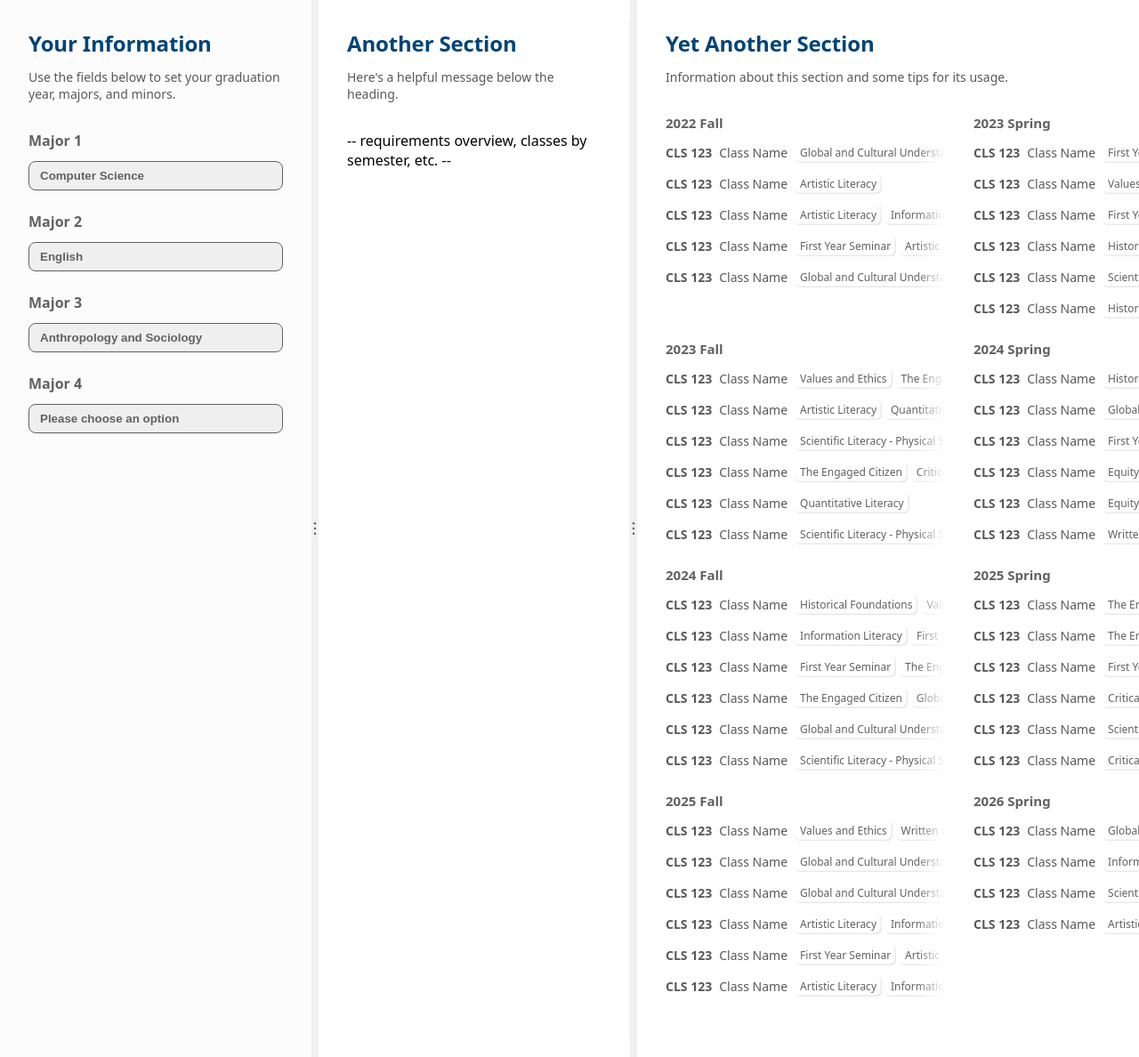
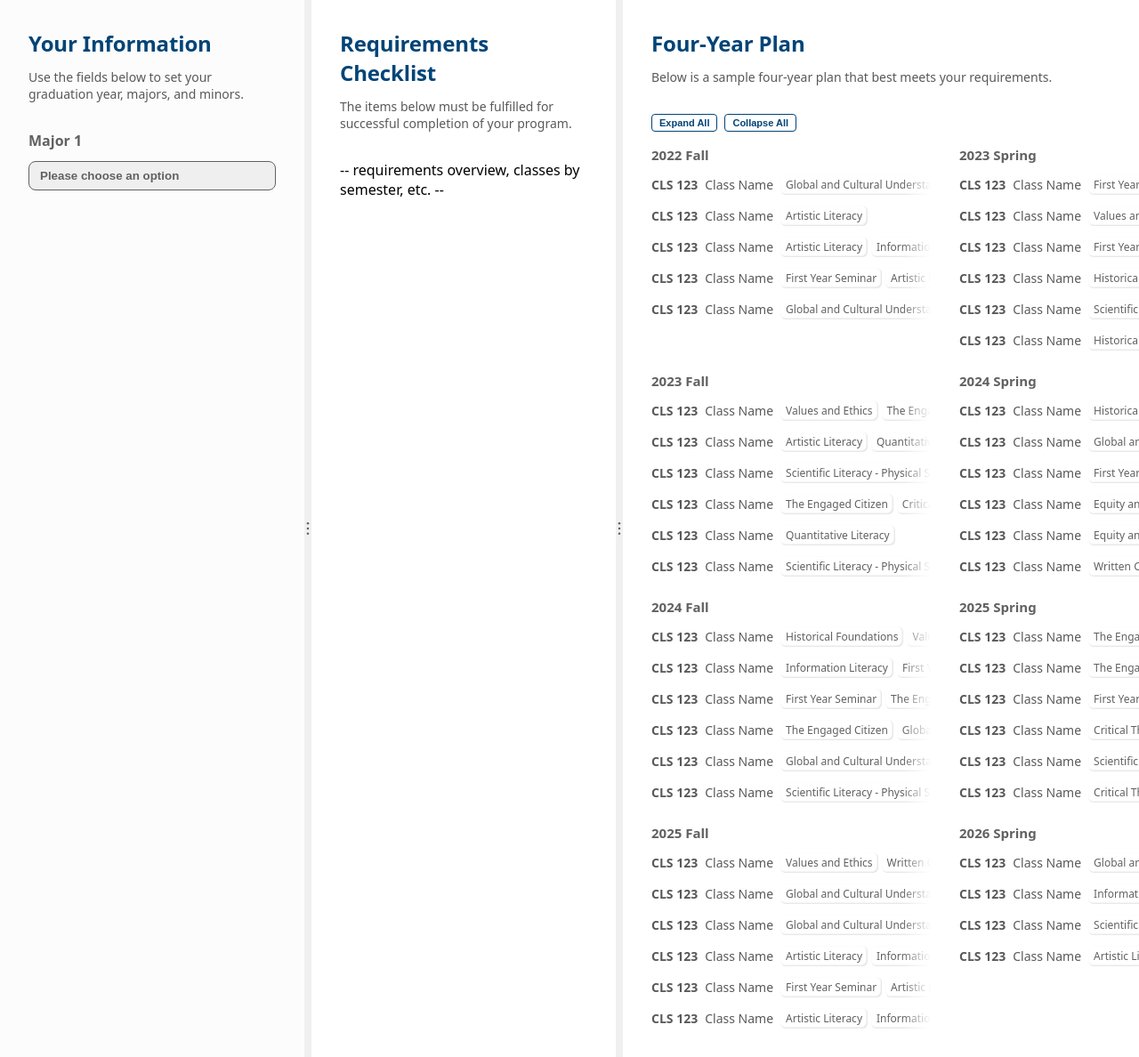
Before and after one commit to jbearley/fyp, a Flask app: page / in a window 1280 px wide. Shown: the part 82-1270 px from the top of the page at 89% size. Run offline with Flask 3, Linux system fonts and the light colour scheme.

Commit message:
expand/collapse all; custom scrollbar; progress on screen size responsiveness; refactored processing fyp data

```diff
--- /dev/null
+++ b/app/drake_curriculum.py
@@ -0,0 +1,56 @@
+majors = [
+    "Anthropology and Sociology",
+    "Astronomy",
+    "Biochemistry, Cell and Molecular Biology",
+    "Biology",
+    "Chemistry",
+    "Computer Science",
+    "Data Analytics",
+    "English",
+    "Environmental Science",
+    "History",
+    "International Relations",
+    "English",
+    "Writing",
+    "Rhetoric and Media Studies",
+    "Environmental Science",
+    "History",
+    "International Relations",
+    "Kinesiology",
+    "Law, Politics and Society",
+    "Mathematics",
+    "Mathematics Education (Secondary)",
+]
+minors = [
+    "Anthropology",
+    "Biology",
+    "Chemistry",
+    "Computer Science",
+    "Cybersecurity",
+    "Data Analytics",
+    "English",
+    "Writing",
+    "Rhetoric and Media Studies",
+    "History",
+    "International Relations",
+    "Mathematics",
+    "Mathematics Education (Secondary)",
+    "Military Studies",
+]
+concentrations = [
+    "Behavior Analysis of Developmental Disabilities",
+    "Biophysics",
+    "Comparative Animal Behavior",
+    "Global and Comparative Public Health",
+    "Human Resources Management",
+    "Interdisciplinary Study of the Humanities and Sciences",
+    "Global and Comparative Public Health",
+    "Human Resources Management",
+    "Interdisciplinary Study of the Humanities and Sciences",
+]
+# complete from this link https://www.drake.edu/academics/undergraduate/majors/ up to "Military Studies" (from "College / School Listing" view)
+drake_curriculum = {
+    "majors": majors,
+    "minors": minors,
+    "concentrations": concentrations,
+}
--- a/app/routes.py
+++ b/app/routes.py
@@ -1,19 +1,38 @@
 from app import app
-from flask import render_template
+from flask import render_template, request
 import sys
+sys.path.append("app") # This must be called before importing below modules
+from dummy_data import random_classes_by_semester
+from drake_curriculum import drake_curriculum
 
-sys.path.append("app")
-from dummy_data import random_classes_by_semester, drake_curriculum, user_choices
+# We receive lists represented as strings in the URL and convert them to python lists
+from util import serialize
+
+
 
 @app.route("/")
-@app.route("/index")
 def index():
+    # User's inputs that are going to be applied to this render
+    user_choices = {
+        "majors": (
+            serialize(request.args.get("majors")) if request.args.get("majors") else []
+        ),
+        "minors": (
+            serialize(request.args.get("minors")) if request.args.get("minors") else []
+        ),
+        "concentrations": (
+            serialize(request.args.get("concentrations"))
+            if request.args.get("concentrations")
+            else []
+        ),
+    }
+    # Call the algorithm, do Python stuff here to prepare a real result for classes_by_semester.
     styles_to_enqueue = ["main.css"]
     scripts_to_enqueue = ["main.js"]
     return render_template(
         "main.html",
         title="Drake Four-Year Plan Generator",
-        classes_by_semester=random_classes_by_semester(),
+        classes_by_semester=random_classes_by_semester(),  # Dummy data!! Replace this with real FYP
         drake_curriculum=drake_curriculum,
         user_choices=user_choices,
         styles_to_enqueue=styles_to_enqueue,
--- a/app/static/css/main.css
+++ b/app/static/css/main.css
@@ -7,9 +7,7 @@ main {
 section {
 	display: flex;
 	position: relative;
-	flex-direction: column;
-	padding: 32px;
-	gap: 32px;
+	overflow: hidden;
 }
 
 section:not(.your-information):not(:last-of-type)::after {
@@ -29,24 +27,44 @@ section:not(.your-information):not(:last-of-type)::after {
 section:has(.resizer) {
 	flex-shrink: 0;
 	width: 350px;
-	margin-right: 8px;
+}
+
+::-webkit-scrollbar,
+::-webkit-scrollbar-corner {
+	width: 1rem;
+	height: 1rem;
+	background-color: #fff;
+}
+
+::-webkit-scrollbar-thumb {
+	background-color: var(--gray-300);
+	border: 2.5px solid #fff;
+	border-radius: 8px;
+	box-shadow: inset -.7px -1px 2.5px rgba(0, 0, 0, 0.3);
+	cursor: pointer;
+}
+
+.not-resizer {
+	display: flex;
+	width: 100%;
+	flex-direction: column;
+	padding: 32px;
+	gap: 32px;
+	overflow: auto;
 	transition: all .12s;
 }
 
-section:not(:has(.resizer)) {
-	overflow-x: auto;
+.not-resizer > * {
+	min-width: 250px;
 }
 
 .resizer {
-	position: absolute;
 	display: flex;
+	flex-shrink: 0;
 	align-items: center;
 	justify-content: center;
 	width: 8px;
 	height: 100%;
-	right: -8px;
-	top: 0;
-	bottom: 0;
 	background-color: var(--gray-300);
 	cursor: pointer;
 }
@@ -86,6 +104,7 @@ h1 {
 content {
 	display: flex;
 	flex-direction: column;
+	gap: 1rem;
 	font-family: system-ui, -apple-system, BlinkMacSystemFont, 'Segoe UI', Roboto, Oxygen, Ubuntu, Cantarell, 'Open Sans', 'Helvetica Neue', sans-serif;
 }
 
@@ -97,7 +116,7 @@ p {
 	margin: 0;
 }
 
-content:has(.semester-container) {
+.fyp-grid {
 	display: grid;
 	--grid-gap: 24px;
 	--min-cell-width: 322px;
@@ -242,3 +261,22 @@ h3 {
 	flex-direction: column;
 	gap: 24px;
 }
+
+.see-more-controllers {
+	display: flex;
+	gap: .5rem;
+}
+
+.see-more-controllers button {
+	appearance: none;
+	display: flex;
+	border: none;
+	padding: .2rem .5rem;
+	border-radius: .25rem;
+	font-size: 11px;
+	font-weight: 550;
+	background-color: transparent;
+	color: var(--drake-blue);
+	border: 1px solid var(--drake-blue);
+	cursor: pointer;
+}
--- a/app/static/js/main.js
+++ b/app/static/js/main.js
@@ -1,13 +1,17 @@
 document.addEventListener('DOMContentLoaded', () => {
 	resizer();
 	seeMore();
+	expandCollapseAll();
 	inputFields();
 });
 
 /**
- * Give the vertical resize line functionality.
+ * Give the vertical resize lines functionality.
  */
 function resizer() {
+	const getSectionWidth = (newWidth) => {
+		return Math.max(72, Math.min(500, newWidth));
+	};
 	document.querySelectorAll('.resizer').forEach($resizer => {
 		const sectionSelector = `#${$resizer.closest('section').id}`;
 		const stopListening = () => {
@@ -20,7 +24,8 @@ function resizer() {
 		};
 		const resize = (event) => {
 			const sectionLeft = document.querySelector(sectionSelector).getBoundingClientRect().left;
-			document.querySelector(sectionSelector).style.width = `${Math.max(240, Math.min(500, event.clientX - sectionLeft))}px`;
+			const newWidth = event.clientX - sectionLeft;
+			document.querySelector(sectionSelector).style.width = `${getSectionWidth(newWidth)}px`;
 		};
 		const startListening = () => {
 			document.addEventListener('mouseup', stopListening);
@@ -32,6 +37,19 @@ function resizer() {
 		};
 		$resizer.addEventListener('mousedown', startListening);
 	});
+	let previousWindowWidth = document.body.clientWidth;
+	window.addEventListener('resize', () => {
+		const sections = document.querySelectorAll('section');
+		if (!sections.length) {
+			return; // This should never happen but just in case, we avoid division by 0
+		}
+		const change = document.body.clientWidth - previousWindowWidth;
+		const changePerSection = change / sections.length;
+		document.querySelectorAll('section:not(:last-of-type)').forEach($section => {
+			$section.style.width = `${getSectionWidth($section.clientWidth + changePerSection)}px`;
+		});
+		previousWindowWidth = document.body.clientWidth;
+	});
 }
 
 function seeMore() {
@@ -42,6 +60,19 @@ function seeMore() {
 			} else {
 				event.currentTarget.classList.add('expanded');
 			}
+		});
+	});
+}
+
+function expandCollapseAll() {
+	document.querySelector('#expand-all').addEventListener('click', () => {
+		document.querySelectorAll('.class-container').forEach($classContainer => {
+			$classContainer.classList.add('expanded');
+		});
+	});
+	document.querySelector('#collapse-all').addEventListener('click', () => {
+		document.querySelectorAll('.class-container').forEach($classContainer => {
+			$classContainer.classList.remove('expanded');
 		});
 	});
 }
--- a/app/templates/main.html
+++ b/app/templates/main.html
@@ -4,20 +4,22 @@
 
 <main>
 	<section id='your-information' class='your-information'>
+		<div class='not-resizer'>
 			<header>
 				<h1>Your Information</h1>
 				<p>Use the fields below to set your graduation year, majors, and minors.</p>
 			</header>
 			<content>
-			{% if drake_curriculum and user_choices and ('majors' in drake_curriculum) and ('majors' in user_choices) %}
+				{% if drake_curriculum and user_choices and ('majors' in drake_curriculum) and ('majors' in
+				user_choices) %}
 				{% for i in range((user_choices['majors'] | length)) %}
 				{% set major_choice = user_choices['majors'][i] %}
 				<div class="dropdown-container">
 					<label for='major'>Major {{i + 1}}</label>
 					<select id='major'>
-					<!-- <option selected disabled hidden value=''>Please choose an option</option> -->
+						<option selected disabled hidden value=''>Please choose an option</option>
 						{% for major in drake_curriculum['majors'] %}
-					<option value='{{major}}' {{ (major == major_choice) and 'selected' or '' }} >{{major}}</option>
+						<option value='{{major}}' {{ (major==major_choice) and 'selected' or '' }}>{{major}}</option>
 						{% endfor %}
 					</select>
 				</div>
@@ -33,32 +35,42 @@
 				</div>
 				{% endif %}
 			</content>
+		</div>
 		<div class='resizer'></div>
 	</section>
 	<section id='requirements-overview'>
+		<div class='not-resizer'>
 			<header>
-			<h1>Another Section</h1>
-			<p>Here's a helpful message below the heading.</p>
+				<h1>Requirements Checklist</h1>
+				<p>The items below must be fulfilled for successful completion of your program.</p>
 			</header>
 			<content>
 				-- requirements overview, classes by semester, etc. --
 			</content>
+		</div>
 		<div class='resizer'></div>
 	</section>
 	<section id='by-semester'>
+		<div class='not-resizer'>
 			<header>
-			<h1>Yet Another Section</h1>
-			<p>Information about this section and some tips for its usage.</p>
+				<h1>Four-Year Plan</h1>
+				<p>Below is a sample four-year plan that best meets your requirements.</p>
 			</header>
 			<content>
+				<div class='see-more-controllers'>
+					<button id='expand-all'>Expand All</button>
+					<button id='collapse-all'>Collapse All</button>
+				</div>
+				<div class='fyp-grid'>
 					{% if classes_by_semester %}
 					{% for semester in classes_by_semester %}
 					<div class='semester-container'>
 						<h3>{{semester}}</h3>
 						<div class='classes-list-container'>
-					{% for class in classes_by_semester[semester] %}
+							{% for class_key, class in classes_by_semester[semester].items() %}
 							<div class='class-container'>
-						<div class='main-info'><span>{{class.course_number}}</span><span>{{class.title}}</span></div>
+								<div class='main-info'><span>{{class.course_number}}</span><span>{{class.title}}</span>
+								</div>
 								<div class='attributes'>
 									{% for attribute in class.attributes %}
 									<div class='chip'>{{attribute}}</div>
@@ -71,7 +83,9 @@
 					</div>
 					{% endfor %}
 					{% endif %}
+				</div>
 			</content>
+		</div>
 	</section>
 </main>
 
--- /dev/null
+++ b/app/util.py
@@ -0,0 +1,2 @@
+def serialize(str):
+    return str.split(",")
```
Also changed, not shown: app/dummy_data.py (+3 -65 lines). Lines whose indentation alone changed are shown as unchanged.
